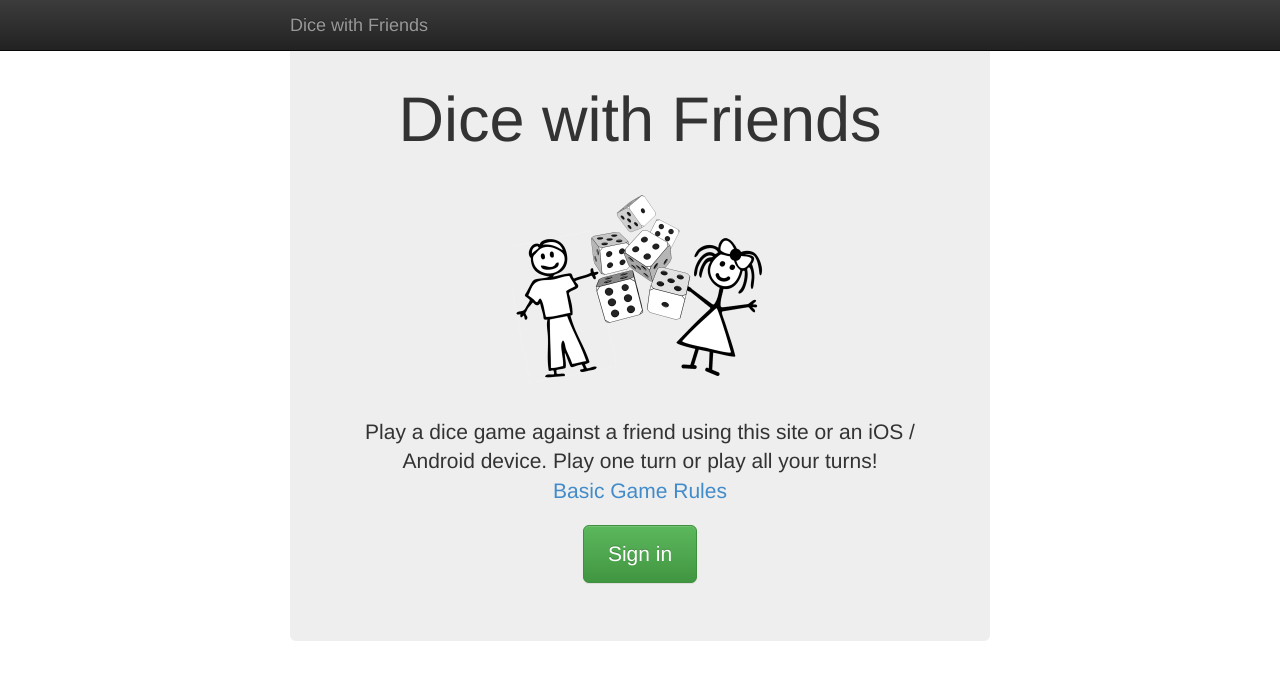
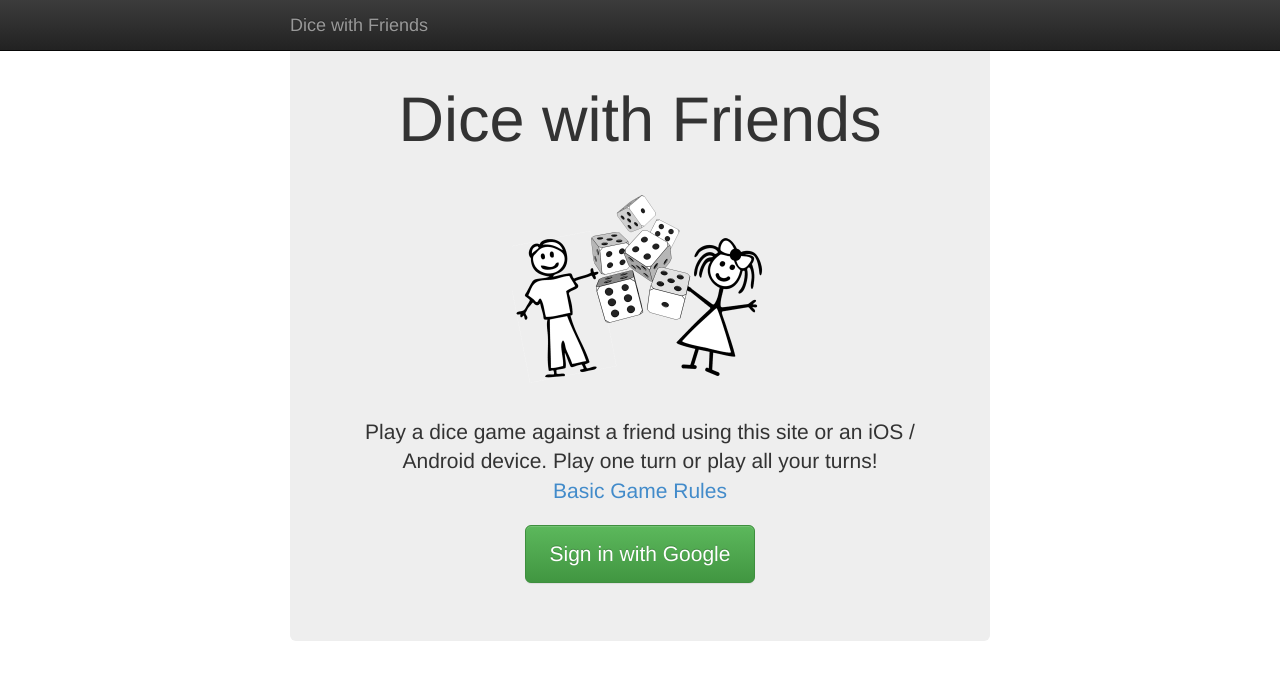
Before and after one commit to RoseMobileEndpoints/DiceWithFriendsWebApp, a Python web app: template dice-with-friends/templates/home.html in a window 1280 px wide. Shown: the top 682 px of the page. Run offline with Jinja, Linux system fonts and the light colour scheme; the template is opened without the code that fills it, so the values that code supplies are empty.

Commit message:
Button rename

```diff
--- a/dice-with-friends/templates/home.html
+++ b/dice-with-friends/templates/home.html
@@ -9,7 +9,7 @@
     {% if player %}
       <p><a class="btn btn-lg btn-success" href="#" role="button">New Game</a></p>
     {% else %}
-      <p><a id="sign-in-btn" href="{{ login_url }}" class="btn btn-lg btn-success">Sign in</a></p>
+      <p><a id="sign-in-btn" href="{{ login_url }}" class="btn btn-lg btn-success">Sign in with Google</a></p>
     {% endif %}
   </div>
 </div>
```
